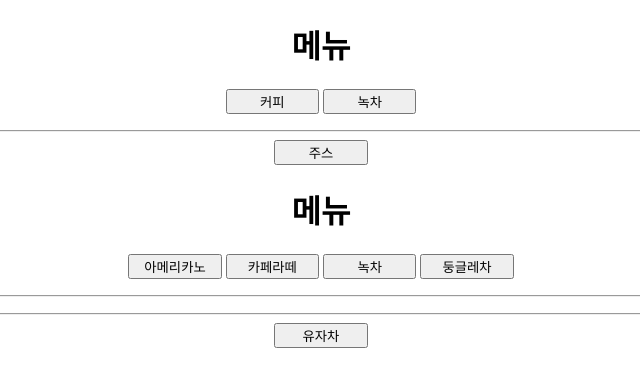
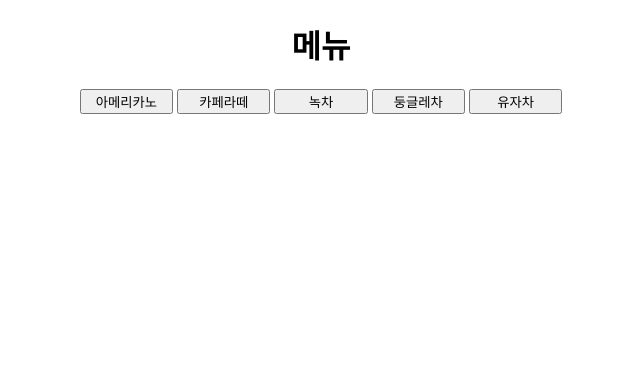
Before and after one commit to ooyoo80/david, a Flask app: template templates/menu.html in a window 1280 px wide. Shown: the top 387 px of the page, without its empty margins (319-959 px from the left). Run offline with Flask 3, Linux system fonts and the light colour scheme; the template is opened without the code that fills it, so the values that code supplies are empty.

Commit message:
Additional changes

```diff
--- a/templates/menu.html
+++ b/templates/menu.html
@@ -5,22 +5,12 @@
     </head>
     <body>
         <center>
-        <h1>메뉴</h1>
-        <p>
-            <button name="menu1" style="width:70pt;">커피</button>
-            <button name="menu2" style="width:70pt;">녹차</button>
-        </p><hr>
-        <button name="menu3" style="width:70pt;">주스</button>
-        </center>
-        <center>
             <h1>메뉴</h1>
             <p>
                 <button name="menu1" style="width:70pt;">아메리카노</button>
                 <button name="menu2" style="width:70pt;">카페라떼</button>
                 <button name="menu2" style="width:70pt;">녹차</button>
                 <button name="menu2" style="width:70pt;">둥글레차</button>
-            </p><hr>
-            </p><hr>
                 <button name="menu5" style="width:70pt;">유자차</button>
             </p>
         </center>
```
